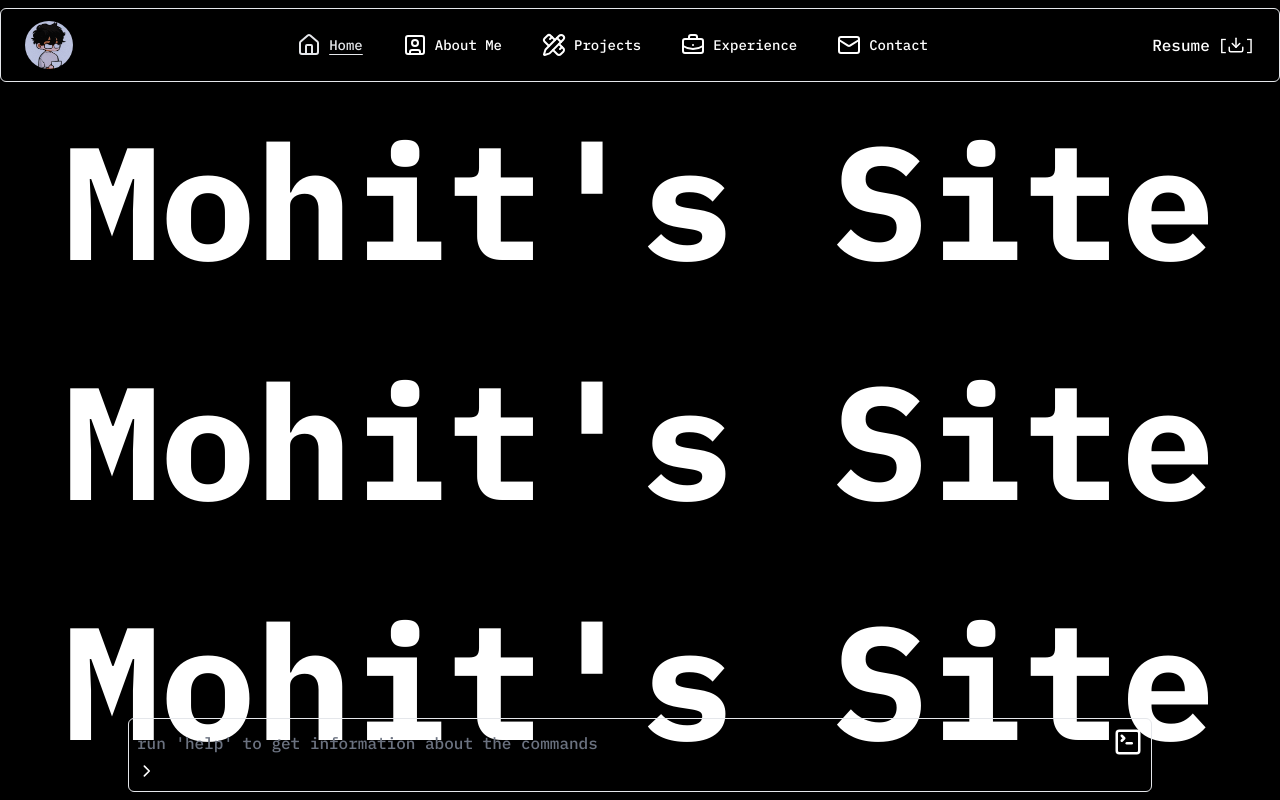
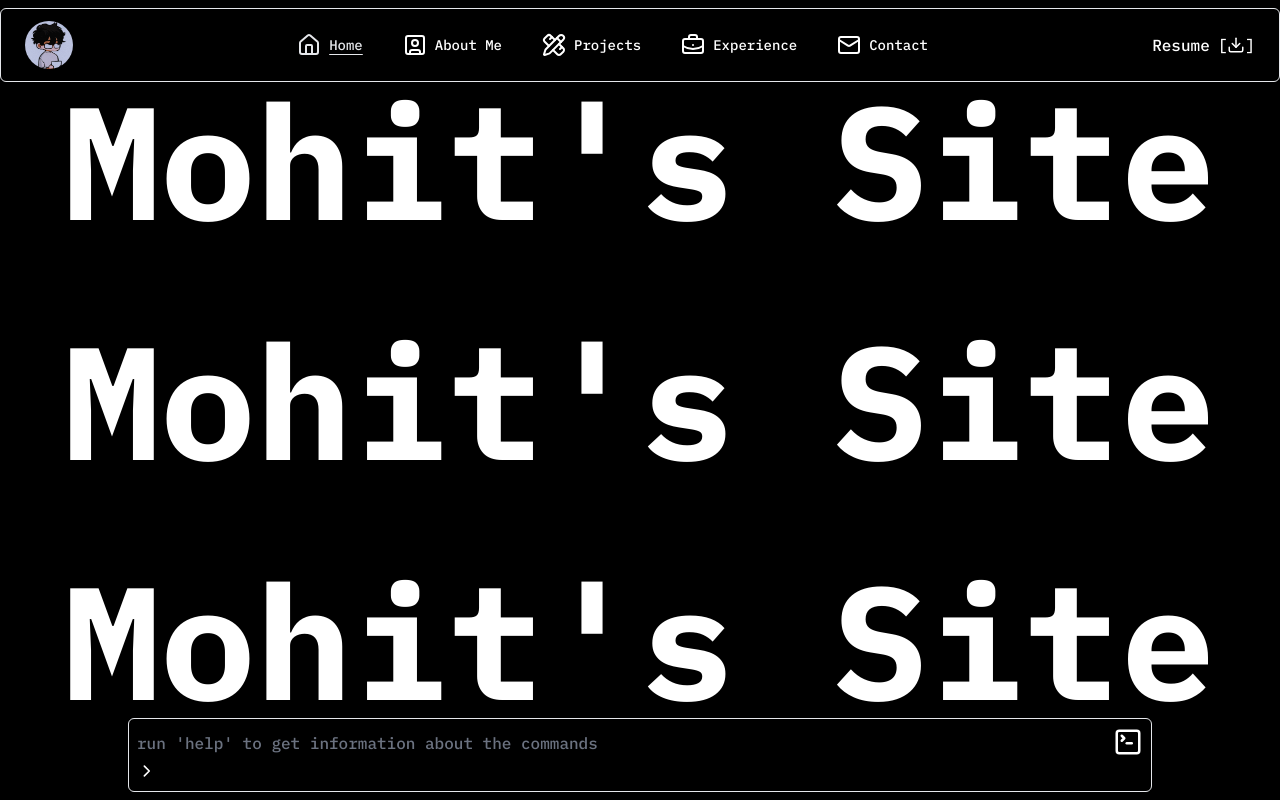
Before and after one commit to mohits-git/portfolio, a Next.js app: page / in a window 1280 px wide. Built offline with nearby package versions, Linux system fonts and the light colour scheme.

Commit message:
fix: adjust height to occupy full view on screen

```diff
--- a/src/app/layout.tsx
+++ b/src/app/layout.tsx
@@ -26,7 +26,7 @@ export default function RootLayout({
       <body className={ibmPlexMono.className}>
         <ModalProvider>
           <AppBar />
-          <div className="pt-20">
+          <div className="py-20 h-screen">
             {children}
           </div>
           <Terminal />
```
